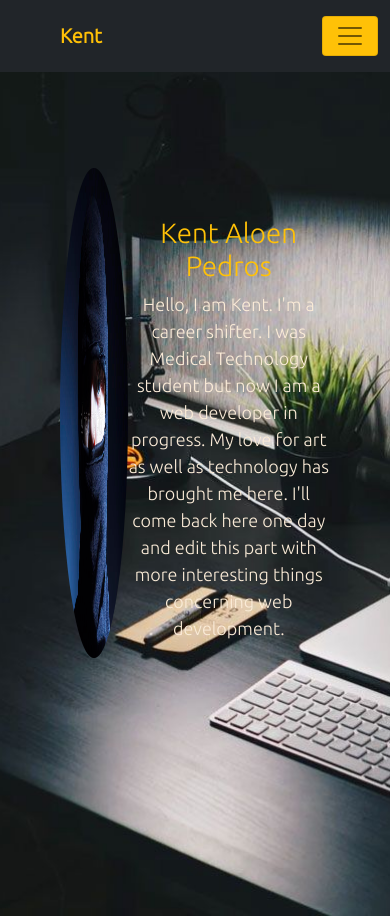
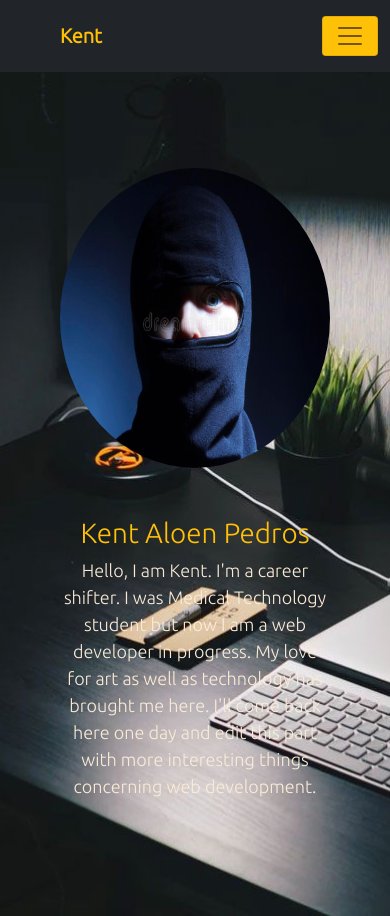
Before and after one commit to PedrosKent/pedros-portfolio, a plain HTML site: page index.html in a window 390 px wide. Shown: the top 916 px of the page. Drawn offline with nearby package versions, Linux system fonts and the light colour scheme; a web font is replaced by a local one.

Commit message:
added carousel width

```diff
--- a/index.css
+++ b/index.css
@@ -25,7 +25,7 @@ body {
 }
 .imgg {
 	height: 300px;
-	width: 100px;
+	width: 200px;
 }
 
 .projects {
@@ -55,3 +55,8 @@ body {
 	font-weight: 300;
 	font-size: 20px;
 }
+
+.ima {
+	height: 300px;
+	width: px;
+}
--- a/index.html
+++ b/index.html
@@ -42,8 +42,8 @@
     <!-- Landing Page Start-->
     <div class="landing text-dark p-5 text-center text-sm-start min-vh-100" id="aboutme">
       <div class="container">
-        <div class="d-sm-block d-flex">
-          <img src="./img/ninja.jpg" class="img-fluid w-25 rounded-circle mt-5">
+        <div class="d-sm-block m-md-auto">
+          <img src="./img/ninja.jpg" class="img-fluid rounded-circle mt-5 ima">
 
           <div class="mt-5">
             <h1 class="text-warning mt-5">Kent Aloen Pedros</h1>
@@ -75,7 +75,7 @@
         <h1 class="mt-5 mb-2 text-warning fw-bold">Tools</h1>
         <p class="p-2 mb-5 pb-5" id="tools-2">These are the tools with which I am currently familiar.</p>
         <div class="container-fluid row mt-5">
-          <div id="carouselExampleCaptions" class="carousel slide col-lg-4 m-auto" data-bs-ride="carousel">
+          <div id="carouselExampleCaptions" class="carousel slide col-lg-6 m-auto" data-bs-ride="carousel">
             <div class="carousel-indicators">
               <button type="button" data-bs-target="#carouselExampleCaptions" data-bs-slide-to="0" class="active" aria-current="true" aria-label="Slide 1"></button>
               <button type="button" data-bs-target="#carouselExampleCaptions" data-bs-slide-to="1" aria-label="Slide 2"></button>
```
